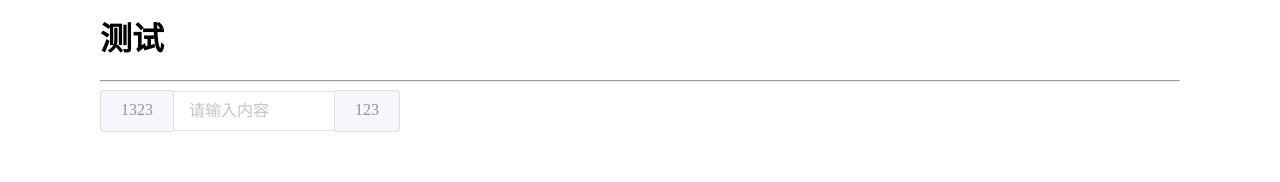
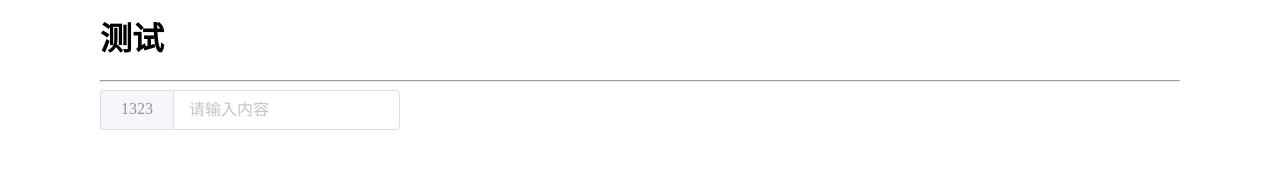
Before and after one commit to WebZ66/yk-design, a Vue app in the folder yk-design-ui/: page /test in a window 1280 px wide. Shown: the top 182 px of the page. Built offline with nearby package versions, Linux system fonts and the light colour scheme.

Commit message:
feat:完成基础的input框开发

```diff
--- a/yk-design-ui/src/components/input/src/input.ts
+++ b/yk-design-ui/src/components/input/src/input.ts
@@ -21,4 +21,8 @@ export const InputEmits = {}
 export interface InputEmits {
   (e: 'update:modelValue', value: InputProps['modelValue']): void
   (e: 'clear'): void
+  (e: 'change', value: InputProps['modelValue']): void
+  (e: 'input', value: InputProps['modelValue']): void
+  (e: 'focus', event: FocusEvent): void
+  (e: 'blur', event: FocusEvent): void
 }
--- a/yk-design-ui/src/components/input/src/input.vue
+++ b/yk-design-ui/src/components/input/src/input.vue
@@ -19,10 +19,14 @@
     </div>
     <!-- 表单输入控件 -->
     <input
+      ref="inputRef"
       :type="isPassword"
       v-model="compValue"
       :class="[bem('inner')]"
       placeholder="请输入内容"
+      @focus="handleFocus"
+      @blur="handleBlur"
+      @change="handleChange"
     />
     <!-- 输入框头部内容 -->
     <span v-if="$slots.prefix" :class="bem('prefix')">
@@ -84,7 +88,15 @@ const {
   passwordVisible,
   isPassword,
   togglePasswordVisible,
+  handleFocus,
+  handleBlur,
+  handleChange,
 } = useInput(props, $emits)
+
+const inputRef = ref<HTMLInputElement>()
+defineExpose({
+  ref: inputRef,
+})
 </script>
 
 <style scoped></style>
--- a/yk-design-ui/src/components/input/src/useInput.ts
+++ b/yk-design-ui/src/components/input/src/useInput.ts
@@ -6,6 +6,7 @@ export const useInput = (props: InputProps, $emits: InputEmits) => {
       return props.modelValue
     },
     set(newValue) {
+      $emits('input', newValue)
       $emits('update:modelValue', newValue)
     },
   })
@@ -27,11 +28,24 @@ export const useInput = (props: InputProps, $emits: InputEmits) => {
       : 'text'
   })
 
+  function handleFocus(e: FocusEvent) {
+    $emits('focus', e)
+  }
+  function handleBlur(e: FocusEvent) {
+    $emits('blur', e)
+  }
+  function handleChange() {
+    $emits('change', compValue.value)
+  }
+
   return {
     compValue,
     clearValue,
     passwordVisible,
     isPassword,
     togglePasswordVisible,
+    handleFocus,
+    handleBlur,
+    handleChange,
   }
 }
--- a/yk-design-ui/src/components/input/style/input.scss
+++ b/yk-design-ui/src/components/input/style/input.scss
@@ -34,6 +34,7 @@
     align-items: center;
     .yk-input-group__prepend,
     .yk-input-group__append {
+      box-sizing: border-box;
       background-color: #f5f7fa;
       color: #909399;
       position: relative;
--- a/yk-design-ui/src/views/Test/index.vue
+++ b/yk-design-ui/src/views/Test/index.vue
@@ -1,11 +1,8 @@
 <template>
   <div>
-    <YkInput v-model="str" :style="{ width: '300px' }" showPassword>
+    <YkInput v-model="str" :style="{ width: '300px' }" ref="inputRef">
       <template #prepend>
         <div>1323</div>
-      </template>
-      <template #append>
-        <span>123</span>
       </template>
     </YkInput>
   </div>
@@ -13,13 +10,15 @@
 
 <script setup lang="ts">
 import YkInput from '@/components/input/src/input.vue'
-import { ref, reactive, isRef } from 'vue'
+
+import { ref, reactive, isRef, onMounted } from 'vue'
 
 const str = ref('')
 
-function handleClear() {
-  console.log('触发了清空回调')
-}
+const inputRef = ref()
+onMounted(() => {
+  console.log(inputRef.value)
+})
 </script>
 
 <style scoped></style>
```
